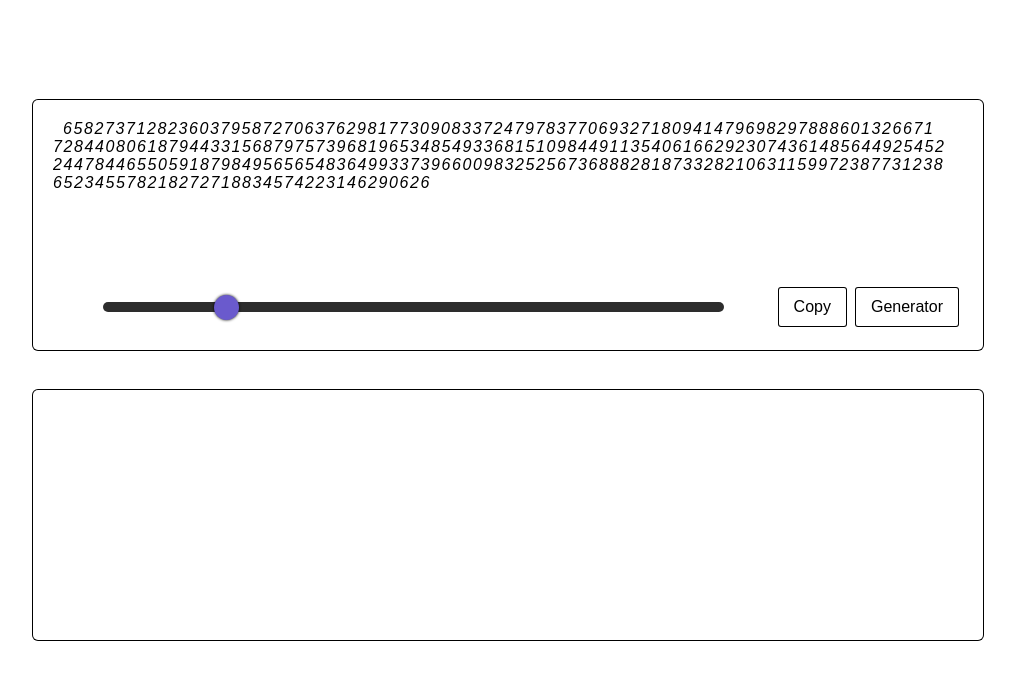
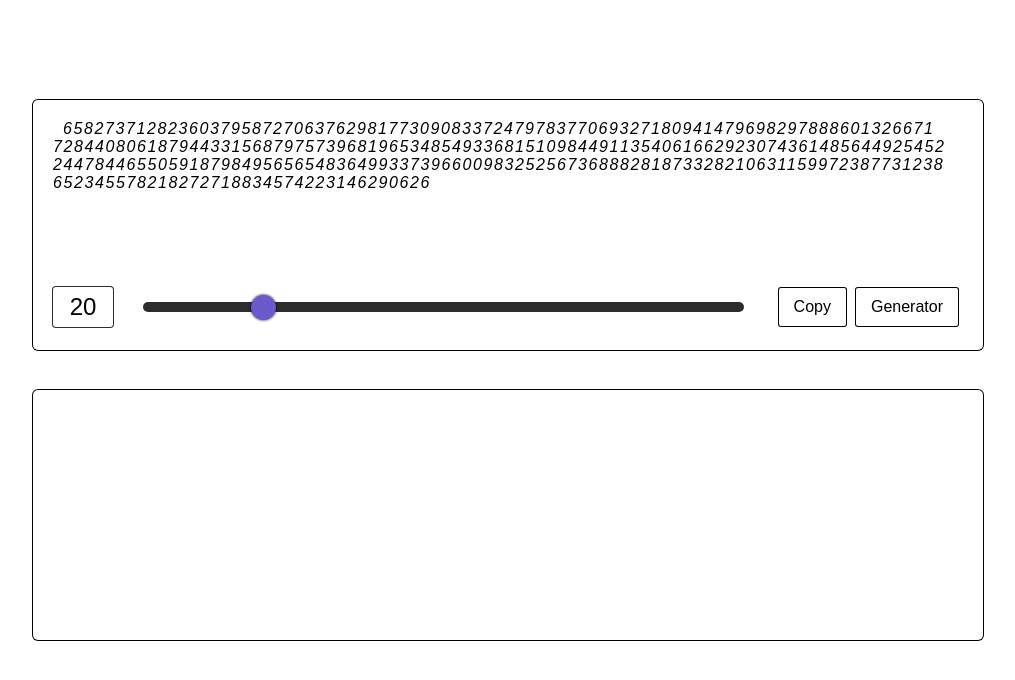
Before and after one commit to Mirudistok32/generator-password, a React (Create React App) app: page / in a window 1280 px wide. Shown: the top 680 px of the page, without its empty margins (132-1147 px from the left). Built offline with nearby package versions, Linux system fonts and the light colour scheme.

Commit message:
Done InputDisplay component

```diff
--- a/src/component/DisplayPassword/DisplayPassword.module.scss
+++ b/src/component/DisplayPassword/DisplayPassword.module.scss
@@ -27,8 +27,21 @@
       margin: 1px 5px;
     }
   }
-  &__input {
+  &__inputRange {
     flex-grow: 1;
-    margin: 0 50px;
+    margin: 0 30px;
+  }
+  &__inputDisplay {
+    max-width: 60px;
+    padding: 3px;
+    text-align: center;
+    box-shadow: 0 0 0 1px #2d2d2d;
+    border-radius: 3px;
+    font-size: 1.5em;
+    outline: transparent;
+    transition: all 0.4s ease-in-out;
+    &:focus {
+      box-shadow: 0 0 0 1px mediumslateblue, 0 0 10px 1px #2d2d2d;
+    }
   }
 }
--- a/src/component/DisplayPassword/index.tsx
+++ b/src/component/DisplayPassword/index.tsx
@@ -1,5 +1,6 @@
 import React, { ChangeEvent, useCallback } from 'react'
 import { Button } from '../Button'
+import { InputDisplay } from '../InputDisplay'
 import { InputRange } from '../InputRange'
 import s from './DisplayPassword.module.scss'
 
@@ -11,7 +12,11 @@ export const DisplayPassword = () => {
     }
     const renderSymbols = arr.map((i, idx) => <span key={idx + 1}>{Math.floor(Math.random() * 1000)}</span>)
 
-    const onChangeHandler = useCallback((e: ChangeEvent<HTMLInputElement>) => {
+    const onChangeInputRangeHandler = useCallback((e: ChangeEvent<HTMLInputElement>) => {
+
+    }, [])
+
+    const onChangeInputDisplayHandler = useCallback((e: ChangeEvent<HTMLInputElement>) => {
 
     }, [])
 
@@ -23,7 +28,8 @@ export const DisplayPassword = () => {
                 }
             </div>
             <div className={s.displaypassword__group}>
-                <InputRange className={s.displaypassword__input} value={20} max={107} onChange={onChangeHandler} />
+                <InputDisplay className={s.displaypassword__inputDisplay} value={20} onChange={onChangeInputDisplayHandler} />
+                <InputRange className={s.displaypassword__inputRange} value={20} max={107} onChange={onChangeInputRangeHandler} />
                 <Button title={"Copy"} />
                 <Button title={"Generator"} />
             </div>
--- a/src/component/InputDisplay/index.tsx
+++ b/src/component/InputDisplay/index.tsx
@@ -2,7 +2,7 @@ import React, { ChangeEvent } from 'react'
 import s from './InputDisplay.module.scss'
 
 type PropsType = {
-    className: string
+    className?: string
     value: number
     onChange: (e: ChangeEvent<HTMLInputElement>) => void
 }
--- a/src/component/InputRange/index.tsx
+++ b/src/component/InputRange/index.tsx
@@ -22,7 +22,7 @@ const setStyleLeftOutput = (valuedefault: number) => {
 }
 
 type PropsType = {
-    className: string
+    className?: string
     value: number
     max?: number
     onChange: (e: ChangeEvent<HTMLInputElement>) => void
```
